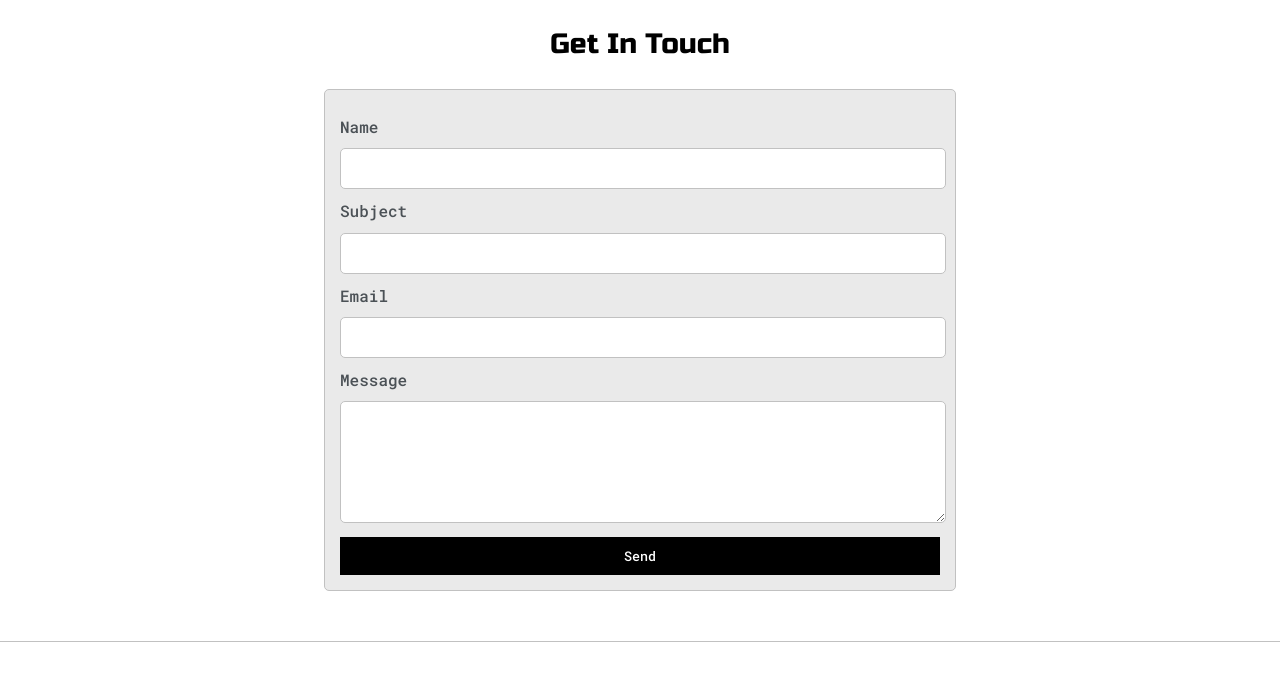
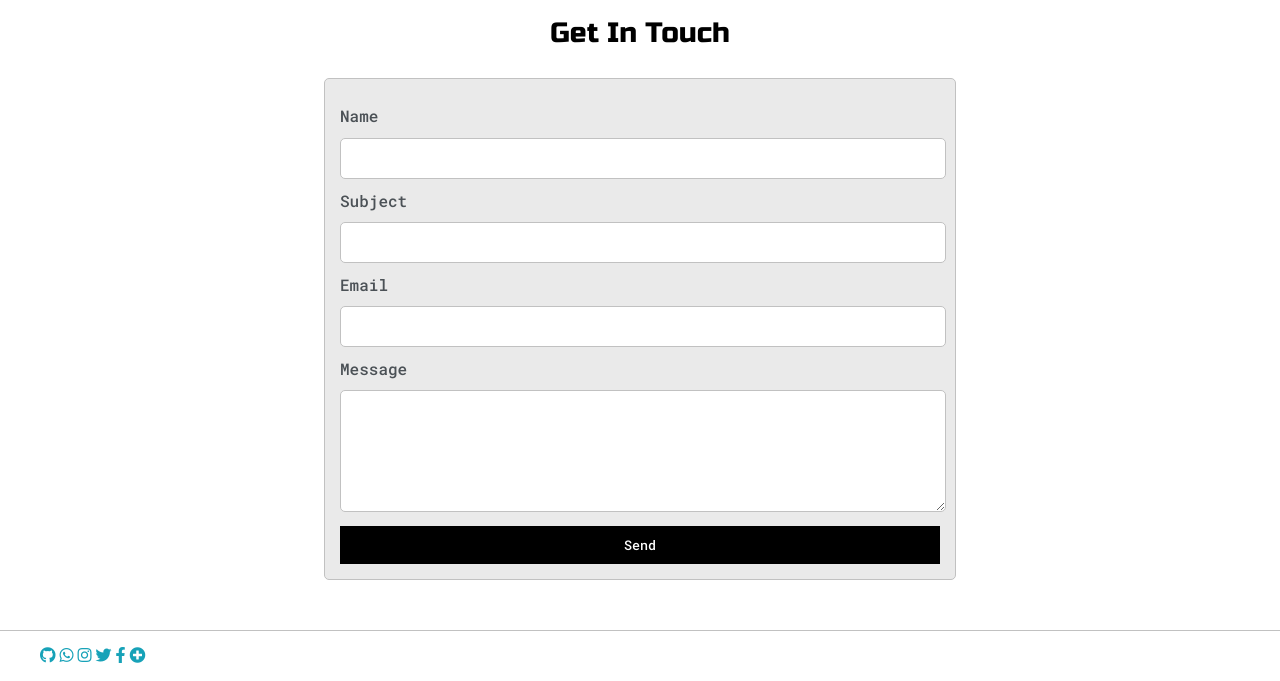
Before and after one commit to Gunakarchennamalla/my-website, a Django app: page / in a window 1280 px wide. Shown: the part 1839-2520 px from the top of the page. Before the commit the page ends 2481 px from the top, so only its background shows below. Run offline with Django 3.2, Linux system fonts and the light colour scheme; some libraries are stand-ins or nearby versions.

Commit message:
Update index.html
floating button

```diff
--- a/mysite/templates/main/index.html
+++ b/mysite/templates/main/index.html
@@ -1,4 +1,3 @@
-{% load static %}
 
 <!DOCTYPE html>
 <html lang="en">
@@ -8,12 +7,12 @@
         <meta name="viewport" content="width=device-width,
         initial-scale=1, maximum-scale=1, minimum-scale=1" />
 
-        <meta name="google-site-verification" content="xfNLHQwBfTKusveuESYi3Mpp_FDfFHGz3i8RuQulxMw" />
+	<meta name="google-site-verification" content="xfNLHQwBfTKusveuESYi3Mpp_FDfFHGz3i8RuQulxMw" />
 
         <meta name="description"
-        content="This is a Personal website implemented using Django for and by Anju Gunakar Chennamalla, who is a Uipath RPA developer and full stack web developer.">
+        content="This is a Portfolio website implemented by Anju Gunakar Chennamalla,He is a Uipath RPA developer and full stack web developer.">
 
-        <link rel="icon" type="image/png" href="{% static '/assets/img/fav-logo.png' %}"/>
+        <link rel="icon" type="image/png" href="images/fav-logo.png"/>
 
 
         <link rel="preconnect" href="https://fonts.googleapis.com">
@@ -24,7 +23,7 @@
 
         <link rel="stylesheet" href="https://pro.fontawesome.com/releases/v5.10.0/css/all.css" integrity="sha384-AYmEC3Yw5cVb3ZcuHtOA93w35dYTsvhLPVnYs9eStHfGJvOvKxVfELGroGkvsg+p" crossorigin="anonymous"/>
 
-        <link rel="stylesheet" type="text/css" href="{% static '/assets/css/default.css' %}">
+        <link rel="stylesheet" type="text/css" href="default.css">
 
         <link id="theme-style" rel="stylesheet" type="text/css" href="">
 
@@ -52,7 +51,7 @@
                     </div>
 
                     <div class="left-column">
-                        <img id="profile_pic" src="{% static '/assets/img/Guna.png' %}">
+                        <img id="profile_pic" src="images/Guna.png">
                         <h5 style="text-align: center;line-height: 0;">Personalize Theme</h5>
 
                         <div id="theme-options-wrapper">
@@ -104,7 +103,7 @@
                     <h4>TOP EXPERTISE</h4>
 
                     <p>RPA developer with primary focus on UiPath,
-                    Fullstack developement with Django: <a href="{% static '/assets/pdf/Anju Gunkar - Resume.pdf' %}">Download Resume</a></p>
+                    Fullstack developement with Django: <a href="Anju Gunkar - Resume.pdf">Download Resume</a></p>
 
                     <div id="skills">
                         <ul>
@@ -128,11 +127,10 @@
                     </div>
                 </div>
                     <div class="social-links">
-                        <img id="social_img" src="{% static '/assets/img/linkedin.png' %}">
-                        <h3>Find me on Linkedin or Facebook</h3>
+                        <img id="social_img" src="images/linkedin.png">
+                        <h3>Follow me on Linkedin</h3>
                         <a href="https://www.linkedin.com/in/anju-gunakar-chennamalla">Linkedin: @Anju Gunakar</a>
-                        <br>
-                        <a href="https://www.facebook.com/AnjuGunakarChennamalla">Facebook: @Anju Gunakar</a>
+
                     </div>
                 </div>
 
@@ -145,7 +143,7 @@
                 <div class="post-wrapper">
                     <div>
                         <div class="post">
-                            <img class="thumbnail" src="{% static '/assets/img/uipath.jpg' %}">
+                            <img class="thumbnail" src="images/uipath.jpg">
                             <div class="post-preview">
                                 <h6 class="post-title">RPA UiPath</h6>
                                 <p class="post-intro">I developed an RPA solution using Uipath for automating the invoice creation in Oracle e-business suite along with my team,where robot can classify the invoices and extracts the data accordingly.
@@ -156,7 +154,7 @@
                     </div>
                     <div>
                         <div class="post">
-                            <img class="thumbnail" src="{% static '/assets/img/powerautomate.png' %}">
+                            <img class="thumbnail" src="images/powerautomate.png">
                             <div class="post-preview">
                                 <h6 class="post-title">RPA PowerAutomate</h6>
                                 <p class="post-intro">While implementing my RPA solution for invoice processing using uipath, I've used PowerAutomate for getting approvals and email alerts whenever a new invoice is created in database.
@@ -167,7 +165,7 @@
                     </div>
                     <div>
                         <div class="post">
-                            <img class="thumbnail" src="{% static '/assets/img/django.jpg' %}">
+                            <img class="thumbnail" src="images/django.jpg">
                             <div class="post-preview">
                                 <h6 class="post-title">Fullstack Django</h6>
                                 <p class="post-intro">For complete monitoring of our RPA solution like status of the job, robots, invoices etc I've choosed Django to design a website with beautful dashboards using chart.js and few other components.
@@ -182,16 +180,16 @@
         <section class="s2">
             <div class="main-container">
                 <h3 style="text-align: center; ">Get In Touch</h3>
-                {% if messages %}
+                <!--{% if messages %}
                     <ul class="messages">
                         {% for message in messages %}
                             <li {% if message.tags %} style="text-align:center;" class="{{ message.tags }}"{% endif %} >{{ message }}</li>
                         {% endfor %}
                     </ul>
-                {% else %}
+                {% else %}-->
 
                 <form id="contact-form" action="{% url 'contact' %}" method="POST">
-                    {% csrf_token %}
+                    <!--{% csrf_token %}-->
 
                     <label>Name</label>
                     <input class="input-field" type="text" name="name">
@@ -208,7 +206,7 @@
                     <input id="submit-btn" type="submit" value="Send">
                 </form>
 
-                {% endif %}
+                <!--{% endif %}-->
 
 
             </div>
@@ -216,42 +214,29 @@
 
         </section>
 
-        <!--div style='max-width: 640px'><div style='position: relative; padding-bottom: 56.25%; height: 0; overflow: hidden;'><iframe width="640" height="360" src="https://web.microsoftstream.com/embed/video/72086d52-9746-4f72-b140-3db5ded2db59?autoplay=true&showinfo=true" allowfullscreen style="border:none; position: absolute; top: 0; left: 0; right: 0; bottom: 0; height: 100%; max-width: 100%;"></iframe></div></div-->
+  	<!--float button -->
+		<menu class="">
+			<a href="https://github.com/anjugunakar" class="action"><i class="fab fa-github"></i></a>
+  			<a href="https://wa.link/9bigjw" class="action"><i class="fab fa-whatsapp"></i></a>
+  			<a href="https://www.instagram.com/anjugunakar" class="action"><i class="fab fa-instagram"></i></a>
+  			<a href="https://twitter.com/anjugunakar" class="action"><i class="fab fa-twitter"></i></a>
+  			<a href="https://www.facebook.com/AnjuGunakarChennamalla" class="action"><i class="fab fa-facebook-f"></i></a>
+
+  			<a href="#" class="trigger"><i class="fas fa-plus-circle"></i></a>
+		</menu>
 
 
 
         <script type="text/javascript">
-            window.onload = function(){
-  // Your code here
 
-          /*Scroll to top when arrow up clicked BEGIN*/
-        $(window).scroll(function() {
-            var height = $(window).scrollTop();
-            if (height > 100) {
-                $('#back2Top').fadeIn();
-            } else {
-                $('#back2Top').fadeOut();
-            }
-        });
-        $(document).ready(function() {
-            $("#back2Top").click(function(event) {
-                event.preventDefault();
-                $("html, body").animate({ scrollTop: 0 }, "slow");
-                return false;
-            });
-
-        });
-
-        };
-         /*Scroll to top when arrow up clicked END*/
         </script>
 
-        <script src="http://ajax.googleapis.com/ajax/libs/jquery/1.7.1/jquery.min.js" type="text/javascript"></script>
+        <script src="https://ajax.googleapis.com/ajax/libs/jquery/1.7.1/jquery.min.js" type="text/javascript"></script>
 
 
 
         <script src="https://code.jquery.com/jquery-3.6.0.js" integrity="sha256-H+K7U5CnXl1h5ywQfKtSj8PCmoN9aaq30gDh27Xc0jk=" crossorigin="anonymous"></script>
 
-        <script type="text/javascript" src="{% static '/assets/js/script.js' %}"></script>
+        <script type="text/javascript" src="script.js"></script>
     </body>
 </html>
```
